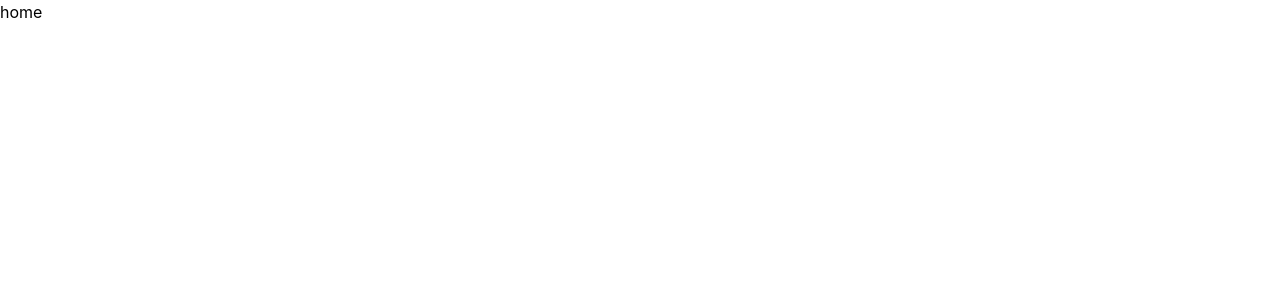
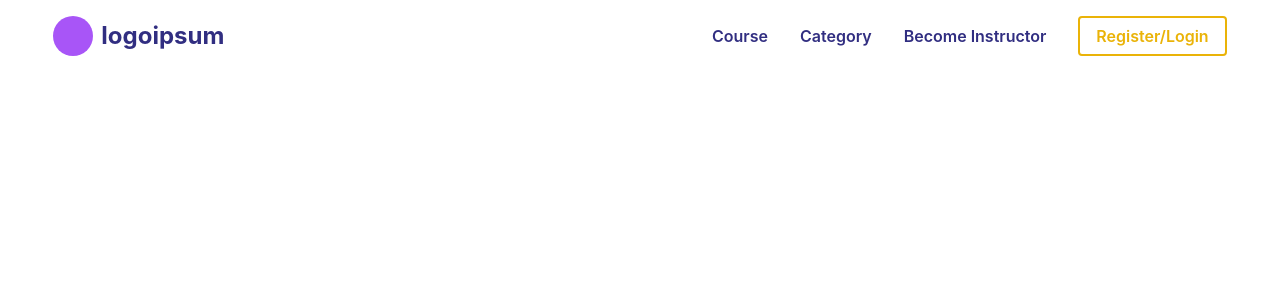
Before and after one commit to alfirman-interview-test/permata-project-test, a React (Create React App) app: page / in a window 1280 px wide. Shown: the top 300 px of the page. Built offline with nearby package versions, Linux system fonts and the light colour scheme.

Commit message:
feat: add header

```diff
--- /dev/null
+++ b/src/components/Header.js
@@ -0,0 +1,29 @@
+import { Link } from "react-router-dom";
+
+export default function Header() {
+  return (
+    <header className="py-4">
+      <div className="w-11/12 mx-auto flex items-center justify-between">
+        <div className="flex items-center space-x-2">
+          <div className="h-10 w-10 bg-purple-500 rounded-full"></div>
+          <h1 className="text-2xl font-bold text-indigo-900">logoipsum</h1>
+        </div>
+        <nav>
+          <ul className="flex items-center space-x-8 text-indigo-900 font-semibold">
+            <li>Course</li>
+            <li>Category</li>
+            <li>Become Instructor</li>
+            <li>
+              <Link
+                to="/login"
+                className="border-2 border-yellow-500 text-yellow-500 rounded py-2 px-4"
+              >
+                Register/Login
+              </Link>
+            </li>
+          </ul>
+        </nav>
+      </div>
+    </header>
+  );
+}
--- a/src/pages/Home.js
+++ b/src/pages/Home.js
@@ -1,7 +1,9 @@
+import Header from "../components/Header";
+
 export default function Home() {
-    return (
-        <div>
-            home
-        </div>
-    )
+  return (
+    <div>
+      <Header />
+    </div>
+  );
 }
```
